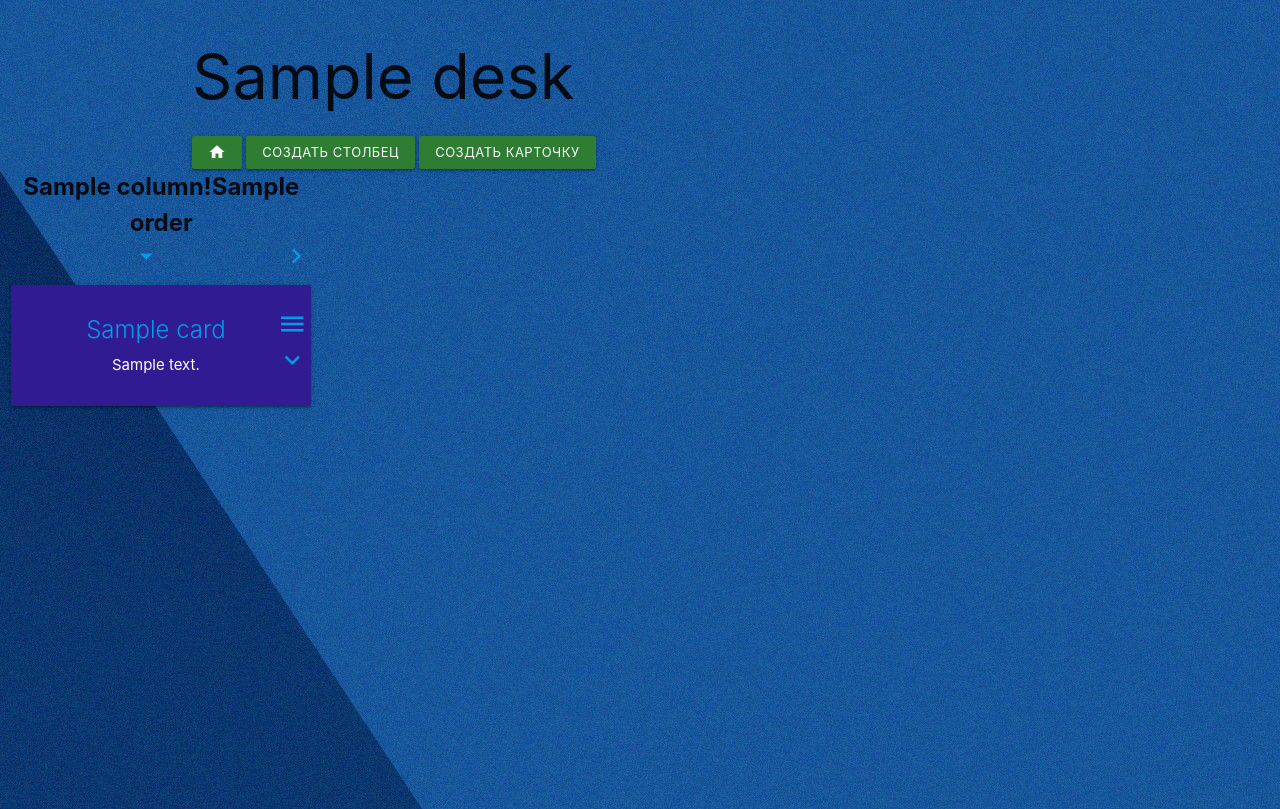
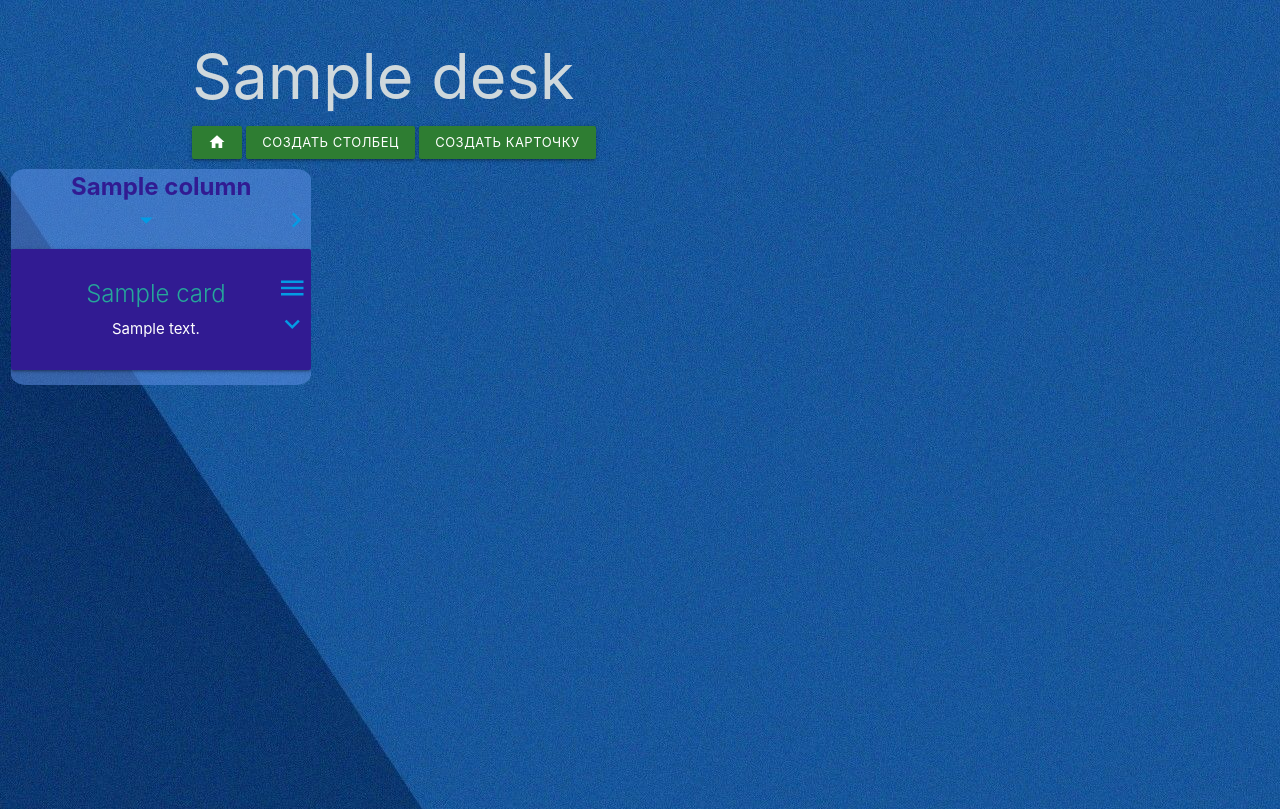
Before and after one commit to Dante-SSStyle/Kanban, a FastAPI app: template app/templates/desk.html in a window 1280 px wide. Run offline with FastAPI, Linux system fonts and the light colour scheme; the template is opened without the code that fills it: most values are stand-ins (such as "Sample title", 1, 10 or a date in 2020); parts of the project's set-up code (start-up, migrations or seed data) failed here and were passed over.

Commit message:
Работа со стилями html, небольшая доработка функционала

```diff
--- a/app/classes/desk.py
+++ b/app/classes/desk.py
@@ -9,6 +9,7 @@ class Desk:
         dsk = DeskDB(title=desk.title)
         session.add(dsk)
         session.commit()
+        print(dsk)
         return dsk
 
     @classmethod
--- a/app/db/card.py
+++ b/app/db/card.py
@@ -1,11 +1,11 @@
 from sqlalchemy import Boolean, Column as Cmn, ForeignKey, Integer, String, Text, Date, func
 from sqlalchemy.orm import relationship
-
 from .db import Base
 
 
 class Card(Base):
     __tablename__ = "cards"
+    __table_args__ = {'extend_existing': True}
 
     id = Cmn(Integer, primary_key=True, index=True)
     title = Cmn(String, index=True)
--- a/app/db/column.py
+++ b/app/db/column.py
@@ -1,12 +1,12 @@
 from sqlalchemy import Boolean, ForeignKey, Integer, String, Text, Date, func
 from sqlalchemy import Column as Cmn
 from sqlalchemy.orm import relationship
-
 from .db import Base
 
 
 class Column(Base):
     __tablename__ = "columns"
+    __table_args__ = {'extend_existing': True}
 
     id = Cmn(Integer, primary_key=True, index=True)
     title = Cmn(String, index=True)
@@ -16,7 +16,7 @@ class Column(Base):
     updated_at = Cmn(Date, default=func.now(), onupdate=func.now())
 
     desk = relationship("Desk", back_populates="columns")
-    cards = relationship("Card", back_populates="column", cascade="all,delete")
+    cards = relationship("Card", back_populates="column", order_by="Card.order", cascade="all, delete")
 
     def __repr__(self):
         return f'Column [Id: {self.id}, title: {self.title}]'
--- a/app/db/desk.py
+++ b/app/db/desk.py
@@ -1,19 +1,19 @@
 from sqlalchemy import Boolean, Column as Cmn, ForeignKey, Integer, String, Text, Date, func
 from sqlalchemy.orm import relationship
-
 from .db import Base
 
 
 class Desk(Base):
     __tablename__ = "desks"
+    __table_args__ = {'extend_existing': True}
 
     id = Cmn(Integer, primary_key=True, index=True)
     title = Cmn(String, index=True)
     updated_at = Cmn(Date, default=func.now(), onupdate=func.now())
     created_at = Cmn(Date, default=func.now())
 
-    columns = relationship("Column", back_populates="desk", order_by="Column.order", cascade="all,delete")
-    cards = relationship("Card", back_populates="desk", order_by="Card.order", cascade="all,delete")
+    columns = relationship("Column", back_populates="desk", order_by="Column.order", cascade="all, delete")
+    cards = relationship("Card", back_populates="desk", order_by="Card.order", cascade="all, delete")
 
     def __repr__(self):
         return f'Desk [Id: {self.id}, title: {self.title}]'
--- a/app/static/scripts/desk.js
+++ b/app/static/scripts/desk.js
@@ -10,7 +10,7 @@ const selects = document.querySelectorAll('select');
 const selectInstances = M.FormSelect.init(selects, {});
 
 const drops = document.querySelectorAll('.dropdown-trigger');
-const dropInstances = M.Dropdown.init(drops);
+const dropInstances = M.Dropdown.init(drops, {container: '.col'});
 
 const currentDesk = document.querySelector('.col-id-btn');
 const currentColumn = document.querySelector('.current_column');
--- a/app/static/styles/desk.css
+++ b/app/static/styles/desk.css
@@ -16,21 +16,84 @@ body {
 .toast-fail {
     background-color: #b71c1c;
 }
+
 .row {
     display: flex;
     width: 100vw;
     height: 80vh;
-    overflow-y: auto;
+    /*overflow-y: auto;*/
     position: absolute;
     left: 0px;
+}
 
+.col-body {
+    max-height: 75vh;
+    overflow-y: auto;
 }
+
 .category {
     text-align: center;
     width: 300px;
-
+    background-color: rgba(100, 149, 237, 0.5);
+    border-radius: 5%;
 }
 
 .category-title {
     font-size: x-large;
 }
+
+.left-arr {
+    position: relative;
+    float: left;
+}
+
+.right-arr {
+    position: relative;
+    float: right;
+}
+
+.col-drop {
+    position: relative;
+}
+
+.card-content {
+    display: flex;
+    flex-flow: row;
+}
+
+.card-text-content {
+    margin: auto;
+    word-wrap:break-word;
+    width: 240px;
+    max-height: 250px;
+    overflow-x: auto;
+}
+
+.card-side-panel {
+    display: flex;
+    flex-flow: column;
+    margin-left: auto;
+    width: 10px;
+}
+
+.card-drop {
+    margin-top: auto;
+    margin-bottom: auto;
+}
+
+.card {
+    max-height: 300px;
+}
+
+.ititle {
+    word-wrap:break-word;
+}
+
+.desk-buttons {
+    margin-top: -10px;
+    margin-bottom: 10px
+}
+
+#text-upd {
+    width: 800px;
+}
--- a/app/templates/components/card_modals.html
+++ b/app/templates/components/card_modals.html
@@ -17,8 +17,8 @@
         </div>
     </div>
     <div class="modal-footer">
-        <a href="#" class="button-card-create modal-close btn-small">OK</a>
-        <a href="#" class="modal-close btn-small deep-orange darken-4">Cancel</a>
+        <a href="#" class="button-card-create modal-close btn-flat white-text teal lighten-1">OK</a>
+        <a href="#" class="modal-close btn-flat white-text deep-orange darken-4">Отмена</a>
     </div>
 </div>
 
--- a/app/templates/components/column.html
+++ b/app/templates/components/column.html
@@ -1,34 +1,38 @@
 <div class="col">
 
     <div class="category">
-        <span id="col-title" class="category-title card-title">  <b> {{i.title}}!{{i.order}}</b> </span><br>
-        <div>
+
+        <div class="col-head">
+            <span id="col-title" class="category-title card-title"><b class="ititle deep-purple-text text-darken-4"> {{i.title}}</b></span><br>
             <!-- left arrow     -->
             {% if i.order > 1 %}
-                <a href="#" style="position: relative; float: left"><i class="small material-icons button-col-decr-order" data-column-order="{{i.order}}" data-column-id="{{i.id}}">chevron_left</i></a>
+                <a href="#">
+                    <i class="left-arr small material-icons button-col-decr-order" data-column-order="{{i.order}}" data-column-id="{{i.id}}">chevron_left</i>
+                </a>
             {% endif %}
             <!--  drop middle arrow -->
-            <a class='dropdown-trigger' href='#' data-target='dropdown{{i.id}}' style="position: relative;">
+            <a class='col-drop dropdown-trigger' href='#' data-target='dropdown{{i.id}}'>
                 <i class="small material-icons">arrow_drop_down</i>
             </a>
             <ul id='dropdown{{i.id}}' class='dropdown-content'>
-                <li><a class="modal-trigger" data-column-id="{{i.id}}" href="#modal-column-rename">
-                    <i class="small material-icons">border_color</i>Изменить
+                <li><a class="modal-trigger green-text text-darken-3" data-column-id="{{i.id}}" href="#modal-column-rename">
+                    <i class="small material-icons ">border_color</i>Изменить
                 </a>
                 </li>
                 <li class="divider" tabindex="-1"></li>
                 <li>
-                    <a class="modal-trigger" data-column-id="{{i.id}}" href="#modal-column-delete">
+                    <a class="modal-trigger deep-orange-text text-darken-4" data-column-id="{{i.id}}" href="#modal-column-delete">
                         <i class="small material-icons">delete</i>Удалить
                     </a>
                 </li>
             </ul>
             <!--   right arrow         -->
-                <a href="#" style="position: relative; float: right" >
-                    <i class="small material-icons button-col-incr-order" data-column-order="{{i.order}}" data-column-id="{{i.id}}">chevron_right</i>
+                <a href="#">
+                    <i class="right-arr small material-icons button-col-incr-order" data-column-order="{{i.order}}" data-column-id="{{i.id}}">chevron_right</i>
                 </a>
 
         </div>
+        <div class="col-body">
         {% for c in i.cards %}
 
         <!--  modal for card update      -->
@@ -70,28 +74,28 @@
         <!--   end modal for card update     -->
 
         <div class="card-mini card deep-purple darken-4">
-            <div style="display: flex; flex-flow: row;" class="card-content white-text">
-                <div style="margin: auto; word-wrap:break-word; width: 240px;">
-                <a href="/card/{{c.id}}"> <span class="card-title">{{c.title}}</span></a>
+            <div class="card-content white-text">
+                <div class="card-text-content">
+                <a href="/card/{{c.id}}"> <span class="card-title teal-text text-lighten-1">{{c.title}}</span></a>
                 <p> {{c.text}} </p>
                 </div>
-                <div style="display: flex; flex-flow: column; margin-left: auto; width: 10px">
+                <div class="card-side-panel">
                     <!-- top arrow     -->
                     {% if c.order > 1 %}
                         <a href="#"><i class="small material-icons button-card-decr-order" data-card-order="{{c.order}}" data-card-id="{{c.id}}">keyboard_arrow_up</i></a>
                     {% endif %}
                     <!--  drop-->
-                    <a style="margin-top: auto; margin-bottom: auto" class='dropdown-trigger' href='#' data-target='menu_dropdown{{c.id}}'>
+                    <a class='card-drop dropdown-trigger' href='#' data-target='menu_dropdown{{c.id}}'>
                         <i class="small material-icons">menu</i>
                     </a>
                     <ul id='menu_dropdown{{c.id}}' class='dropdown-content'>
-                        <li><a class="modal-trigger" data-column-id="{{c.id}}" href="#modal-card-upd{{c.id}}">
+                        <li><a class="modal-trigger green-text text-darken-3" data-column-id="{{c.id}}" href="#modal-card-upd{{c.id}}">
                             <i class="small material-icons">border_color</i>Изменить
                         </a>
                         </li>
                         <li class="divider" tabindex="-1"></li>
                         <li>
-                            <a class="modal-trigger" data-column-id="{{c.id}}" href="#modal-card-delete">
+                            <a class="modal-trigger deep-orange-text text-darken-4" data-column-id="{{c.id}}" href="#modal-card-delete">
                                 <i class="small material-icons">delete</i>Удалить
                             </a>
                         </li>
@@ -103,6 +107,7 @@
         </div>
 
         {% endfor %}
+        </div>
     </div>
 
 </div>
--- a/app/templates/components/column_modals.html
+++ b/app/templates/components/column_modals.html
@@ -7,8 +7,8 @@
         </div>
     </div>
     <div class="modal-footer">
-        <a href="#" class="button-column-create modal-close btn-small">OK</a>
-        <a href="#" class="modal-close btn-small deep-orange darken-4">Cancel</a>
+        <a href="#" class="button-column-create modal-close btn-flat white-text teal lighten-1">OK</a>
+        <a href="#" class="modal-close btn-flat white-text deep-orange darken-4">Отмена</a>
     </div>
 </div>
 
@@ -31,7 +31,7 @@
         </div>
     </div>
     <div class="modal-footer">
-        <a href="#" class="button-col-rename modal-close btn-flat white-text teal lighten-1">Ok</a>
-        <a href="#" class="modal-close btn-flat white-text deep-orange darken-4">Cancel</a>
+        <a href="#" class="button-col-rename modal-close btn-flat white-text teal lighten-1">ОК</a>
+        <a href="#" class="modal-close btn-flat white-text deep-orange darken-4">Отмена</a>
     </div>
 </div>
--- a/app/templates/desk.html
+++ b/app/templates/desk.html
@@ -13,13 +13,13 @@
 
 <div class="container">
 
-    <h1>{{desk.title}}</h1>
+    <h1 class="blue-grey-text text-lighten-4">{{desk.title}}</h1>
 
-
-    <a class="btn-small green darken-3" href="{{host}}"> <i class="small material-icons">home</i> </a>
-    <a class="btn-small modal-trigger green darken-3 col-id-btn" data-desk-id="{{desk.id}}" href="#modal-column-create">Создать столбец</a>
-    <a class="btn-small modal-trigger green darken-3" href="#modal-card-create">Создать карточку</a>
-
+    <div class="desk-buttons">
+    <a class="waves-effect waves-light btn-small green darken-3" href="{{host}}"> <i class="small material-icons">home</i> </a>
+    <a class="waves-effect waves-light btn-small modal-trigger green darken-3 col-id-btn" data-desk-id="{{desk.id}}" href="#modal-column-create">Создать столбец</a>
+    <a class="waves-effect waves-light btn-small modal-trigger green darken-3" href="#modal-card-create">Создать карточку</a>
+    </div>
     {% include 'components/card_modals.html' %}
     {% include 'components/column_modals.html' %}
 
--- a/app/templates/index.html
+++ b/app/templates/index.html
@@ -12,7 +12,7 @@
 
 
 <div class="container">
-    <h1 id="h1">План Канбан</h1>
+    <h1 id="h1" class="blue-grey-text text-lighten-4">План Канбан</h1>
     <a class="waves-effect waves-light btn modal-trigger green darken-3" href="#modal-desk-create">Создать доску</a>
 
     {% include 'components/desk_modals.html' %}
```
Also changed, not shown: app/db/db.py (+54 -0 lines), app/routers/desk.py (+9 -3 lines), app/static/styles/index.css (+11 -0 lines), app/templates/components/desk_card.html (+6 -6 lines), app/templates/components/desk_modals.html (+6 -6 lines).
